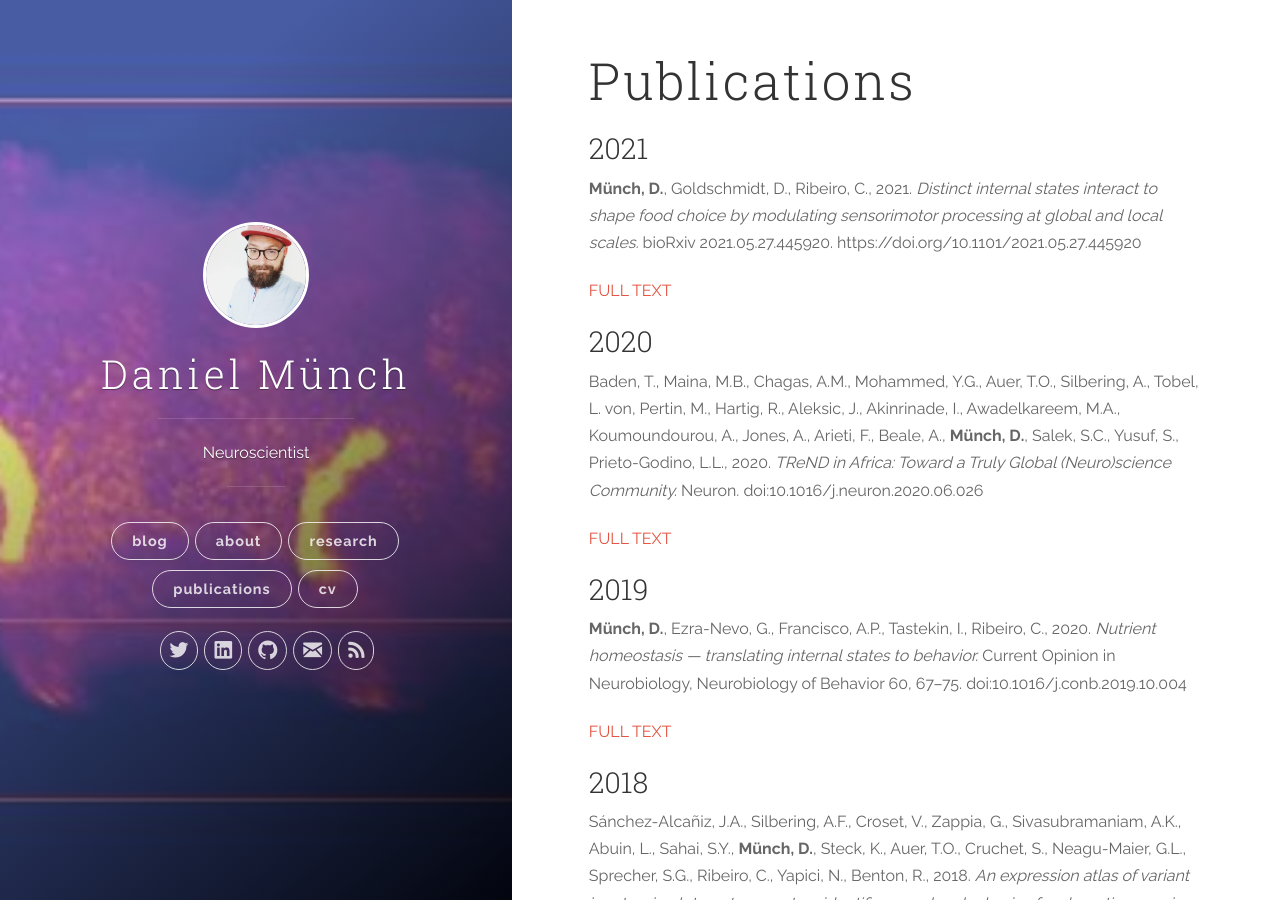
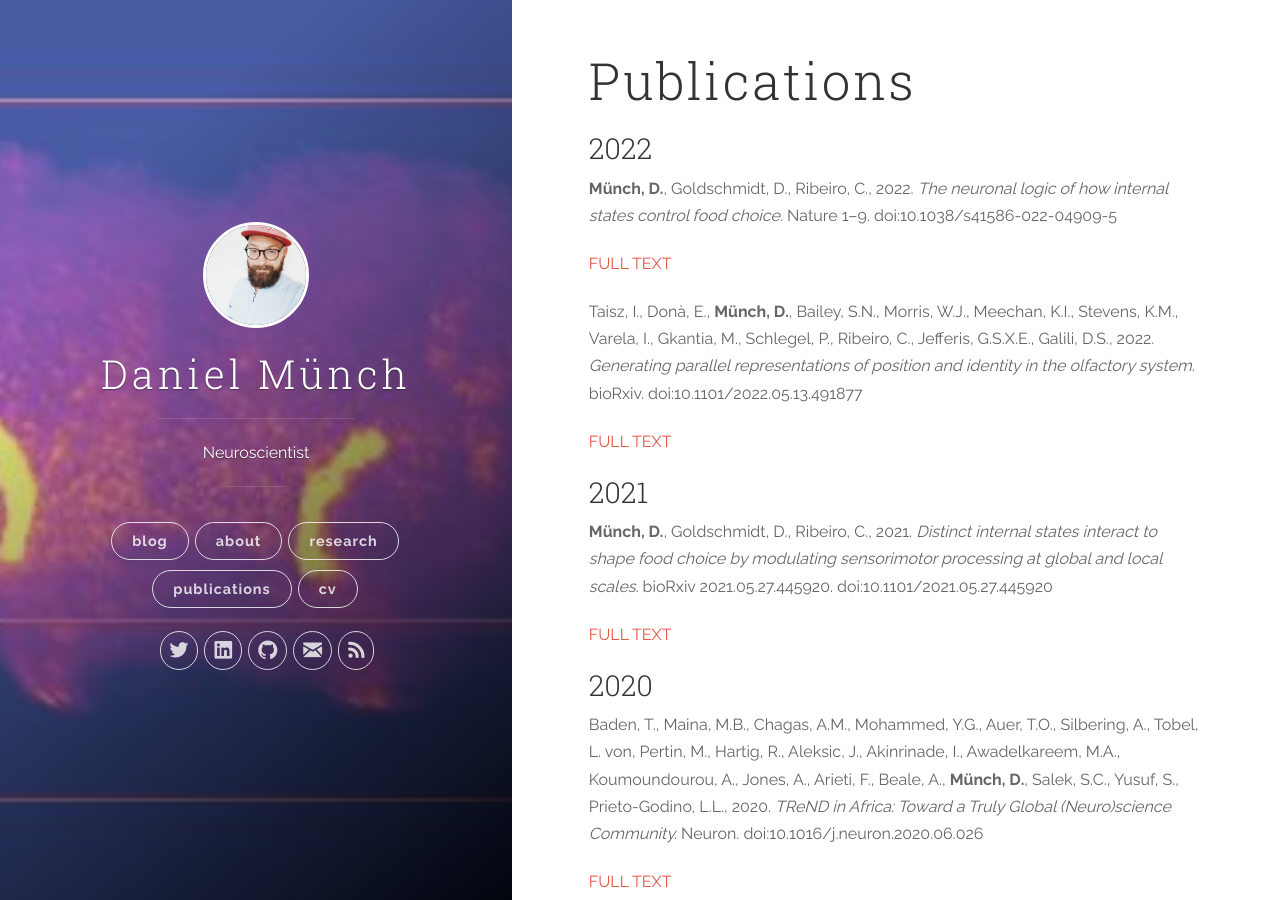
Before and after one commit to Dahaniel/dahaniel.github.io, a Jekyll site: the page built from publications.md, in a window 1280 px wide and 900 px high. Built offline with Jekyll 4.4.1, drawn with Linux system fonts in a browser that asks for light colours; nearby versions of some CDN libraries; comment, search, counter and statistics services are not loaded.

Commit message:
added 2022 publications

```diff
--- a/publications.md
+++ b/publications.md
@@ -11,10 +11,26 @@
 ---
 
 <script type='text/javascript' src='https://d1bxh8uas1mnw7.cloudfront.net/assets/embed.js'></script>
+
+### 2022
+<div data-badge-popover="right" data-badge-type="donut" data-doi="10.1038/s41586-022-04909-5" data-hide-no-mentions="true" class="altmetric-embed"></div>
+
+**Münch, D.**, Goldschmidt, D., Ribeiro, C., 2022. *The neuronal logic of how internal states control food choice.* Nature 1–9. doi:10.1038/s41586-022-04909-5
+
+[FULL TEXT](https://doi.org/10.1038/s41586-022-04909-5)
+
+
+<div data-badge-popover="right" data-badge-type="donut" data-doi="10.1101/2022.05.13.491877" data-hide-no-mentions="true" class="altmetric-embed"></div>
+
+Taisz, I., Donà, E., **Münch, D.**, Bailey, S.N., Morris, W.J., Meechan, K.I., Stevens, K.M., Varela, I., Gkantia, M., Schlegel, P., Ribeiro, C., Jefferis, G.S.X.E., Galili, D.S., 2022. *Generating parallel representations of position and identity in the olfactory system.* bioRxiv. doi:10.1101/2022.05.13.491877
+
+[FULL TEXT](https://doi.org/10.1101/2022.05.13.491877)
+
+
 ### 2021
 <div data-badge-popover="right" data-badge-type="donut" data-doi="10.1101/2021.05.27.445920" data-hide-no-mentions="true" class="altmetric-embed"></div>
 
-**Münch, D.**, Goldschmidt, D., Ribeiro, C., 2021. *Distinct internal states interact to shape food choice by modulating sensorimotor processing at global and local scales.* bioRxiv 2021.05.27.445920. https://doi.org/10.1101/2021.05.27.445920
+**Münch, D.**, Goldschmidt, D., Ribeiro, C., 2021. *Distinct internal states interact to shape food choice by modulating sensorimotor processing at global and local scales.* bioRxiv 2021.05.27.445920. doi:10.1101/2021.05.27.445920
 
 [FULL TEXT](https://doi.org/10.1101/2021.05.27.445920)
 
```
